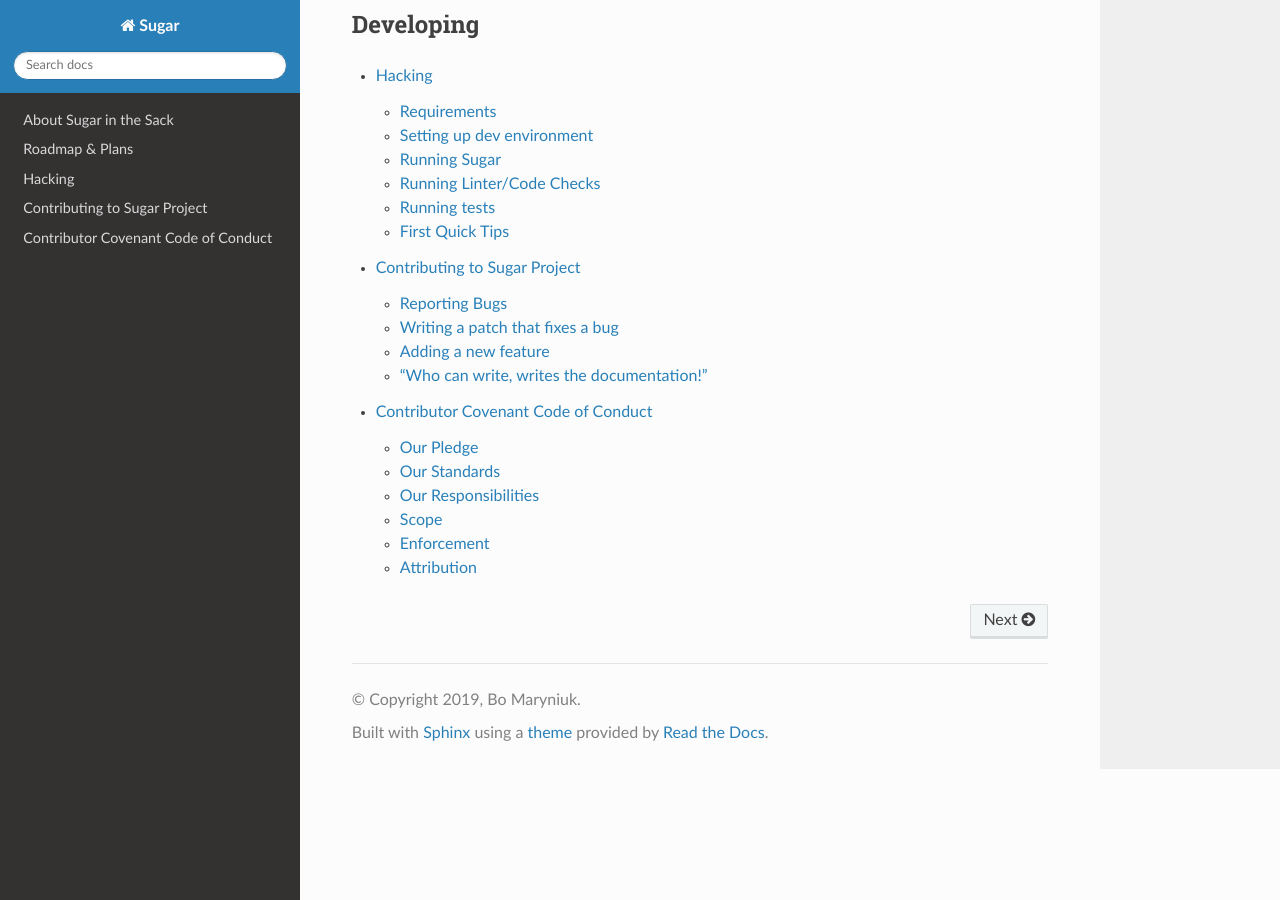
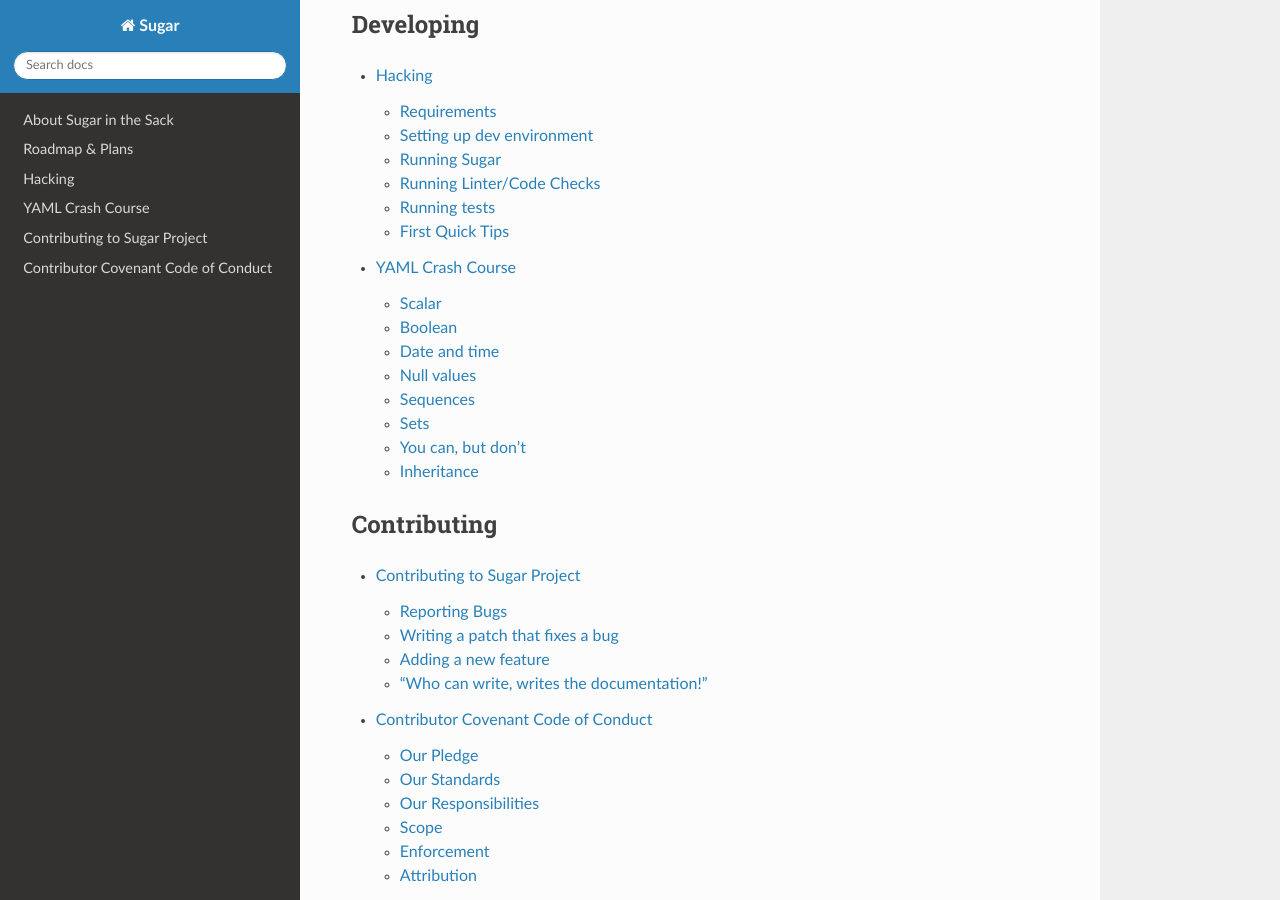
Before and after one commit to sugarsack/sugar, a Sphinx documentation site: the page built from docs/index.rst, in a window 1280 px wide and 900 px high, scrolled down 696 px. Built offline with Sphinx 7.4.7 and the Read the Docs theme 2.0.0, drawn with Linux system fonts in a browser that asks for light colours; some of the changed lines change nothing that is shown.

Commit message:
Add YAML crash-course doc

````diff
--- a/docs/index.rst
+++ b/docs/index.rst
@@ -35,5 +35,14 @@
    :maxdepth: 2
 
    hacking
+   yaml_crashcourse
+
+
+Contributing
+------------
+
+.. toctree::
+   :maxdepth: 2
+
    contributing
    code_of_conduct
--- /dev/null
+++ b/docs/yaml_crashcourse.md
@@ -0,0 +1,319 @@
+# YAML Crash Course
+
+If you are new to YAML or you already used it but stuck with
+something, here is a simple crash-course for you to learn it in just
+no time.
+
+```important:: The entire YAML document is a map.
+```
+From the moment you started writing YAML, you're started writing a
+**map**. In Java it is like "HashMap", in Python it is "dict", in
+Perl "hash", in C "struct" etc.
+
+## Scalar
+
+A simple dictionary of a key/value:
+
+```yaml
+some_key: some_value
+```
+
+Let's do this again:
+
+```yaml
+some_key: some_value
+some_more_key: some_other_value
+a_number: 100
+scientific_number: 2e+11
+or_just_so: 200000000000.0
+also_number: 1
+```
+
+### More on keys
+
+Keys in YAML can have spaces, like so:
+
+```yaml
+some key with the spaces: data`
+```
+
+Keys can be also multi-line, e.g.:
+
+```yaml
+? |
+  In this key we have
+  multiple lines
+: "This string is its value and is quoted, but doesn't have to be so"
+```
+
+While YAML _can_ support sequences in the keys, it won't work for
+Sugar. The problem is that in Python mapping all keys are
+immutable. So while below is purely valid YAML, it will not be
+accepted in Sugar:
+
+```yaml
+? - foo
+  - bar
+: [one, two]
+```
+
+It, of course possible to rewrite and Sugar will take it, by forcing
+immutable tuple key. In this case Python will replace list with a
+tuple and it will work:
+
+```yaml
+!!python/tuple [foo, bar]: [one, two]
+```
+
+However, again, Sugar does not have any use of this.
+
+
+### Strings (single-line)
+Usually strings aren't quoted, you _just_ write them as above. But you
+can also quote them `'quoted like this'`, if you want or this is
+needed. This is valid for keys and values, e.g.:
+
+```yaml
+'quoted key': "double-quotes, because 'this' was single-quoted"
+sometimes: 'you can quote twice ''like this'' in the string value'
+double quotes: "are perfectly used as well"
+```
+
+Quotes can be also escaped:
+
+```yaml
+key: "Some \"special\" value"
+```
+
+### String (forced)
+
+You may also force string type by tagging specific value:
+
+```yaml
+key: !!str 15
+```
+
+This is also handy if your YAML template is also Jinja2 template. So you
+are not sure what will be returned here:
+
+```yaml
+key: {{ variable }}
+```
+
+In this case you can force it being a string:
+
+```yaml
+key: !!str {{ variable }}
+```
+
+### More on special characters
+
+You can also add some special characters with the escape:
+
+```yaml
+some key: "inside here is: \", \0, \t, \u263A, \x0d\x0a \r \n some stuff"
+```
+
+### Strings (multi-line)
+
+Such strings can be written either as a 'literal block' by using `|`
+symbol, like so:
+
+```yaml
+foo: |
+   This text block is the value of `foo` key, while line breaks are
+   fully preserved. This leading identation doesn't count and will be
+   completely removed.
+
+      However, this identation is four spaces away and will be
+      preserved. Same as the line breaks.
+
+```
+
+Another way of write multi-line block is using folding, through the
+symbol `>`. The difference between above is that to make a new line,
+you will need to add an extra blank line. Otherwise all newlines will
+be replaces with one space.
+
+```yaml
+foo: >
+    In the `folded style` this current sentence will be just one line
+	without any newlines. This second sentence will be also in the
+	same line as previous.
+
+    And since now here is one extra blank line, this line will be
+    finally the new one.
+```
+
+## Boolean
+
+If you want it real _boolean_, you should write it as `true` or
+`false`. If you write it as `1` or `0`, you will get a _number_ type
+of `1` and `0` respectively:
+
+```yaml
+yes: true
+no: false
+```
+
+## Date and time
+
+Date/time if in ISO 8601, gets automatically parsed into a datetime object:
+
+```yaml
+datetime: 2019-02-01T01:45:28.6Z
+datetime_with_spaces: 2019-02-01 20:30:45.13 -5
+date: 2019-02-15
+```
+
+## Null values
+
+Null values are defined in YAML in both ways:
+
+- As `null` keyword.
+- As nothing.
+
+For example:
+
+```yaml
+key:
+other_key: null
+```
+
+Both will have null values. If you write something like `nil` or
+`None` it will be just a string of `"nil"` or `"None"` respectively.
+
+## Sequences
+
+Sequences in YAML starts with `-` (minus) symbol, like so:
+
+```yaml
+some_key:
+  - item 1
+  - item 2
+  - and
+  - so
+  - on..
+```
+
+It does not matte what type you are putting into the sequence:
+
+```yaml
+some_key:
+  - some string
+  - null
+  - true
+  - 0.1
+  - "whatever else"
+
+```
+
+### Nested sequences
+
+What happens if you want to have a map with a scalar inside, another
+map and a sequences? The syntax gets a bit more complicated. But it is
+still possible:
+
+```yaml
+some_key_name:
+  - item 1
+  - item 2
+  - nested_key: "nested value"
+    another_nested_key: "another nested value"
+  -
+    - nested item 1
+    - nested item 2
+  - - - even deeper nested item 1
+      - even deeper nested item 2
+```
+
+In the example above, the minus `-` symbol is used also as
+indentation. Note an empty `-` after `another_nested_key`. It starts a
+sequence after.
+
+## Sets
+
+YAML does support sets. Set is basically what map/keys returns (or map with
+keys and `null` values). They are declared as so:
+
+```yaml
+this is a set:
+  ? key1
+  ? key2
+  ? key3
+```
+
+It is also possible to just use JSON format (but better don't):
+
+```yaml
+this is a set: {key1, key2, key3}
+```
+
+The same effect is to declare a map with `null` values (either write `null`
+explicitly or just omit it:
+
+```yaml
+this is a set:
+  key1:
+  key2:
+  key3:
+
+```
+
+## You can, but don't
+
+Since YAML is just a superset of JSON, you can happily embed JSON into
+a YAML (and thus make it look ugly):
+
+```yaml
+some_map: {"key": "value"}
+some_sequence: ["let", "just", "make", "it", "unreadable"]
+or even so: {stuff: ["that", "looks"], like: Perl}
+```
+
+## Inheritance
+
+YAML can inherit data. This is very handly if there is something in the
+structure that would is perfectly to be reused and you do not want to
+re/write it all over again. In this case it is possible to just inherit
+that part, like so:
+
+
+```yaml
+key: &label This value will be repeated in key1
+key1: *label
+
+```
+
+The "label" (or an anchor) normally is written as same as the key, so
+then it is easier to remember or find out what it refers to. With the
+anchor you mark a block that is inheritable, like so:
+
+```yaml
+main: &main
+  key: value
+```
+
+In the example above, the _content_ of the `main` will be included elsewhere,
+as long as you request it:
+
+```yaml
+foo &foo:
+  <<: *main
+  second_key: value
+
+bar &bar:
+  <<: *main
+  second_key: some other value
+```
+
+In this case `foo` and `bar` will have also `key: value` pair included. Then
+it is also possible to inherit multiple blocks:
+
+```yaml
+everything:
+  is: awesome
+  <<: *foo
+  <<: *bar
+
+```
````
